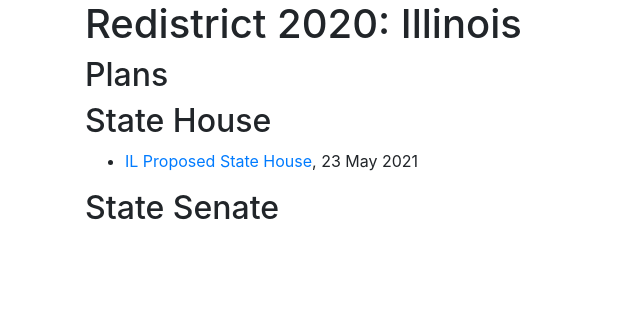
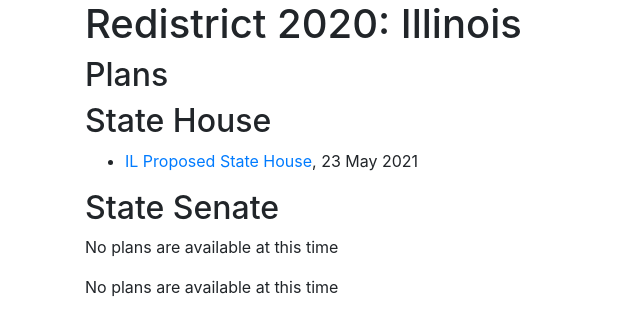
Before and after one commit to PlanScore/Redistrict2020, a Jekyll site: the page built from states/illinois.md, in a window 1280 px wide. Shown: the top 336 px of the page, without its empty margins (0-640 px from the left). Built offline with Jekyll 4.4.1, drawn with Linux system fonts in a browser that asks for light colours.

Commit message:
Update illinois.md

```diff
--- a/states/illinois.md
+++ b/states/illinois.md
@@ -22,8 +22,9 @@ State Senate
 - [{{ plan.title }}]({{ plan.url }}), {{ plan.date | date_to_string }}
 {% endfor %}
 
+No plans are available at this time
 {{state_plans.length}}
 
-{% if state_plans.length == 0 %}
+{% if state_plans.length == null %}
 No plans are available at this time
 {% endif %}
```
